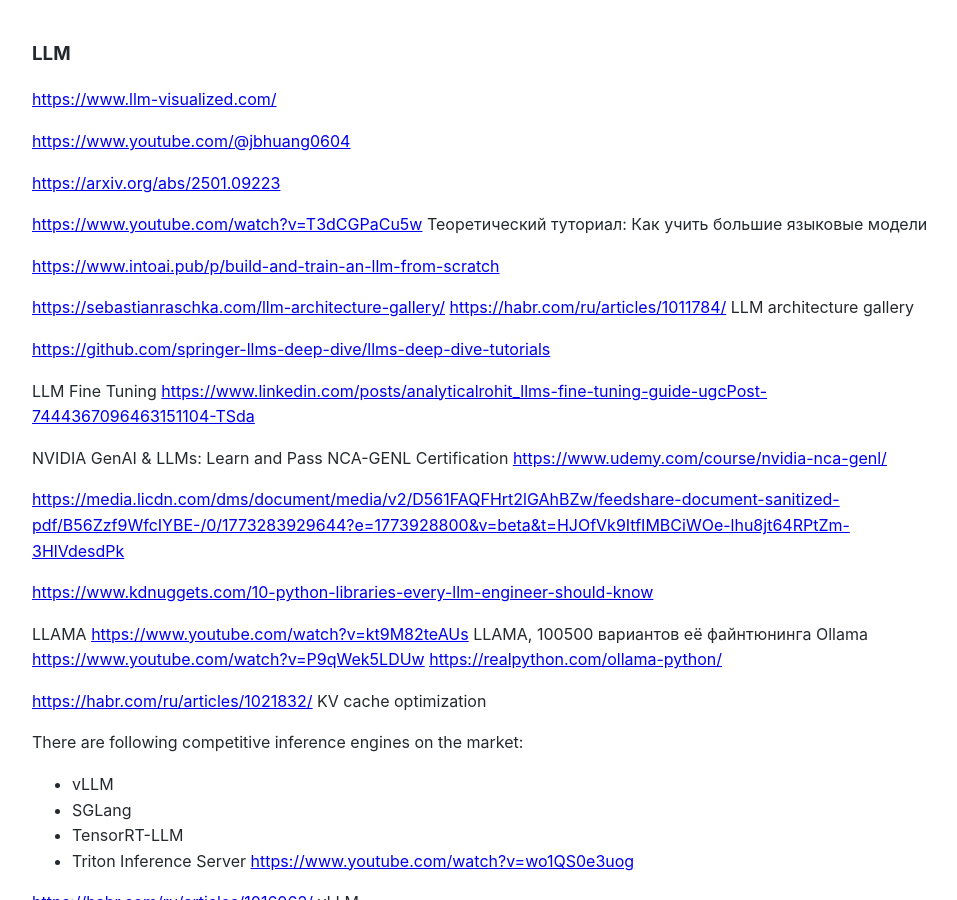
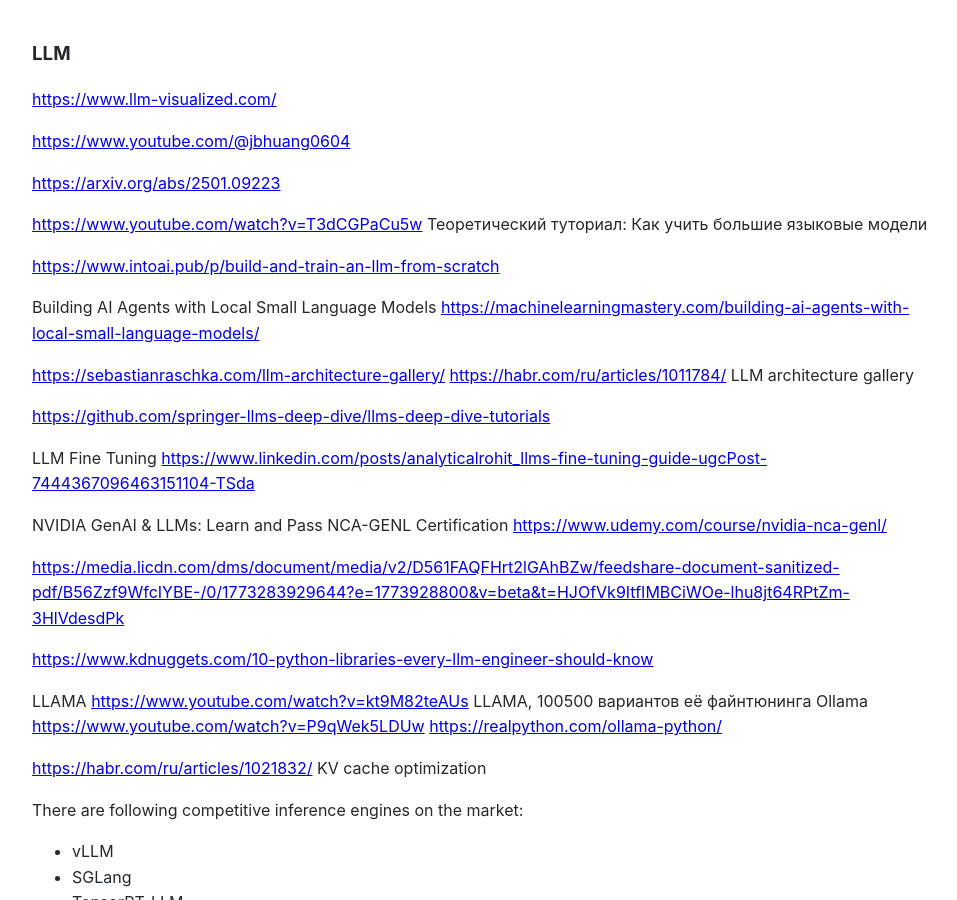
Before and after one commit to Michael-Lubinsky/michael-lubinsky.github.com, a Jekyll site: the page built from ml/llm.md, in a window 1280 px wide and 900 px high. Shown: the whole window, without its empty margins (158-1115 px from the left). Built offline with Jekyll 4.4.1, drawn with Linux system fonts in a browser that asks for light colours; our own code applies the rules of GitHub Pages for plain Markdown files.

Commit message:
Update llm.md

```diff
--- a/ml/llm.md
+++ b/ml/llm.md
@@ -11,6 +11,8 @@
 
 <https://www.intoai.pub/p/build-and-train-an-llm-from-scratch>
 
+Building AI Agents with Local Small Language Models
+<https://machinelearningmastery.com/building-ai-agents-with-local-small-language-models/>
 
 <https://sebastianraschka.com/llm-architecture-gallery/>
 <https://habr.com/ru/articles/1011784/>  LLM architecture gallery
```
